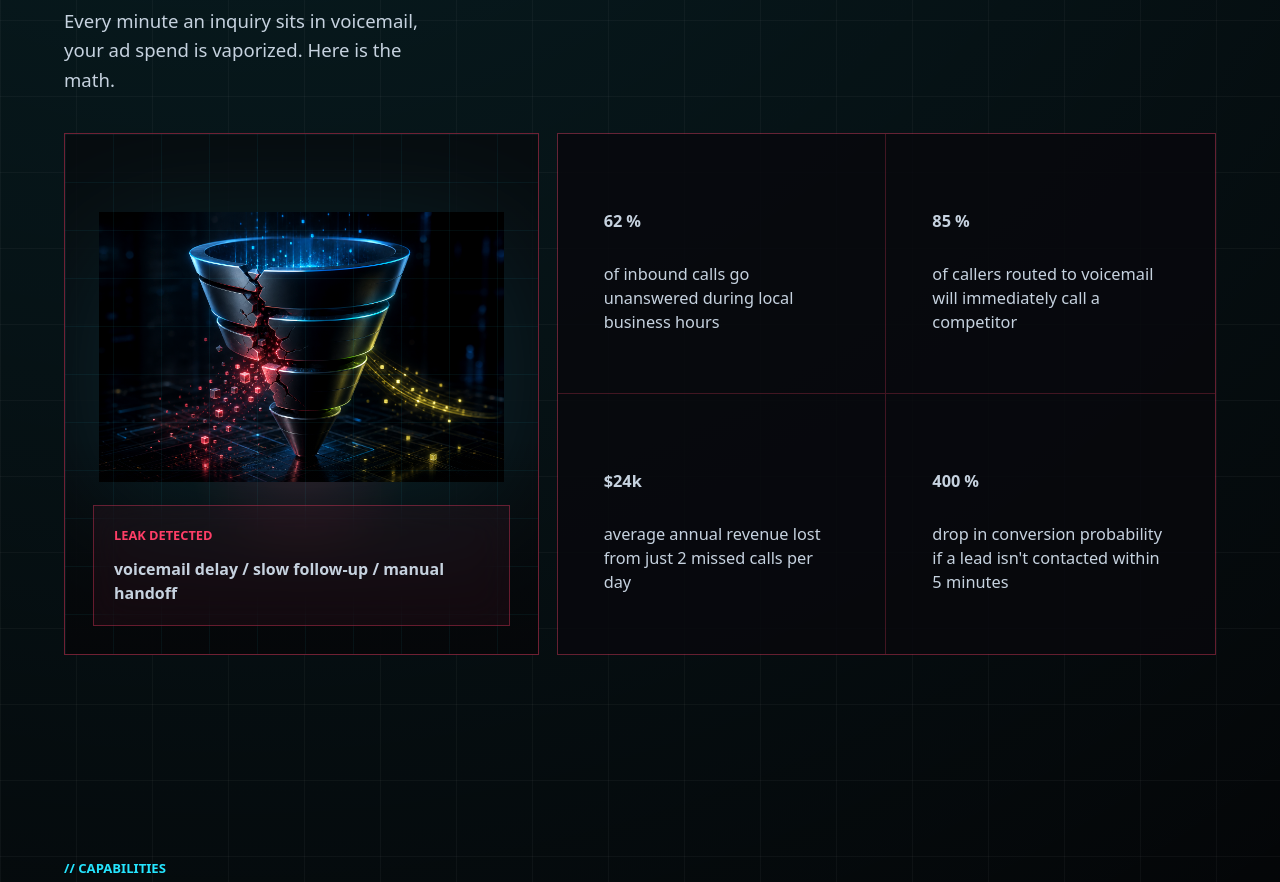
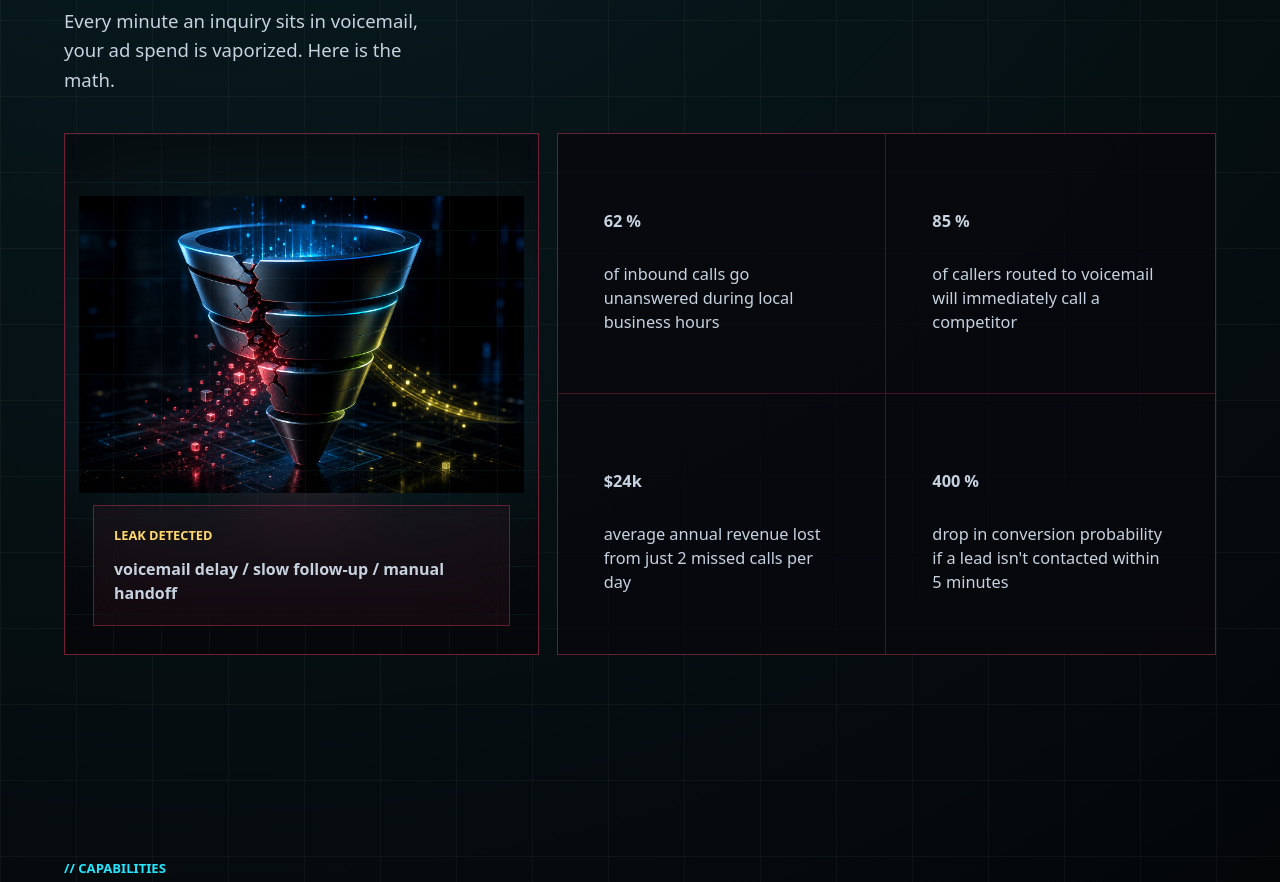
Before and after one commit to carlosreynag06/iq-integrations, a Next.js app: page / in a window 1280 px wide. Shown: the part 1120-2002 px from the top of the page. Built offline with nearby package versions, Linux system fonts and the light colour scheme.

Commit message:
Refine problem stat colors and funnel scale

```diff
--- a/app/globals.css
+++ b/app/globals.css
@@ -379,7 +379,7 @@ summary {
 
 .rupture-map img {
   object-fit: contain;
-  padding: 34px 34px 128px;
+  padding: 10px 14px 108px;
   filter: saturate(1.08) contrast(1.05) drop-shadow(0 28px 70px rgba(37, 229, 255, .12));
 }
 
@@ -410,7 +410,7 @@ summary {
 
 .leak-console small {
   display: block;
-  color: var(--red);
+  color: #ffd86b;
   font-family: var(--font-mono);
   font-weight: 900;
 }
@@ -438,20 +438,25 @@ summary {
 .stat-stack article:nth-child(2n) { border-right: 0; }
 .stat-stack article:nth-last-child(-n+2) { border-bottom: 0; }
 
-.stat-stack strong {
+.stat-stack article > strong {
   display: inline-flex;
   align-items: baseline;
   gap: 4px;
+  color: #ffd86b;
   font-size: clamp(3.7rem, 6vw, 6.6rem);
   line-height: .82;
 }
 
 .stat-number {
-  color: var(--ink);
+  color: #ffd86b;
+  font-size: inherit;
+  line-height: inherit;
 }
 
 .stat-symbol {
   color: #ffd86b;
+  font-size: inherit;
+  line-height: inherit;
 }
 
 .stat-stack span {
```
